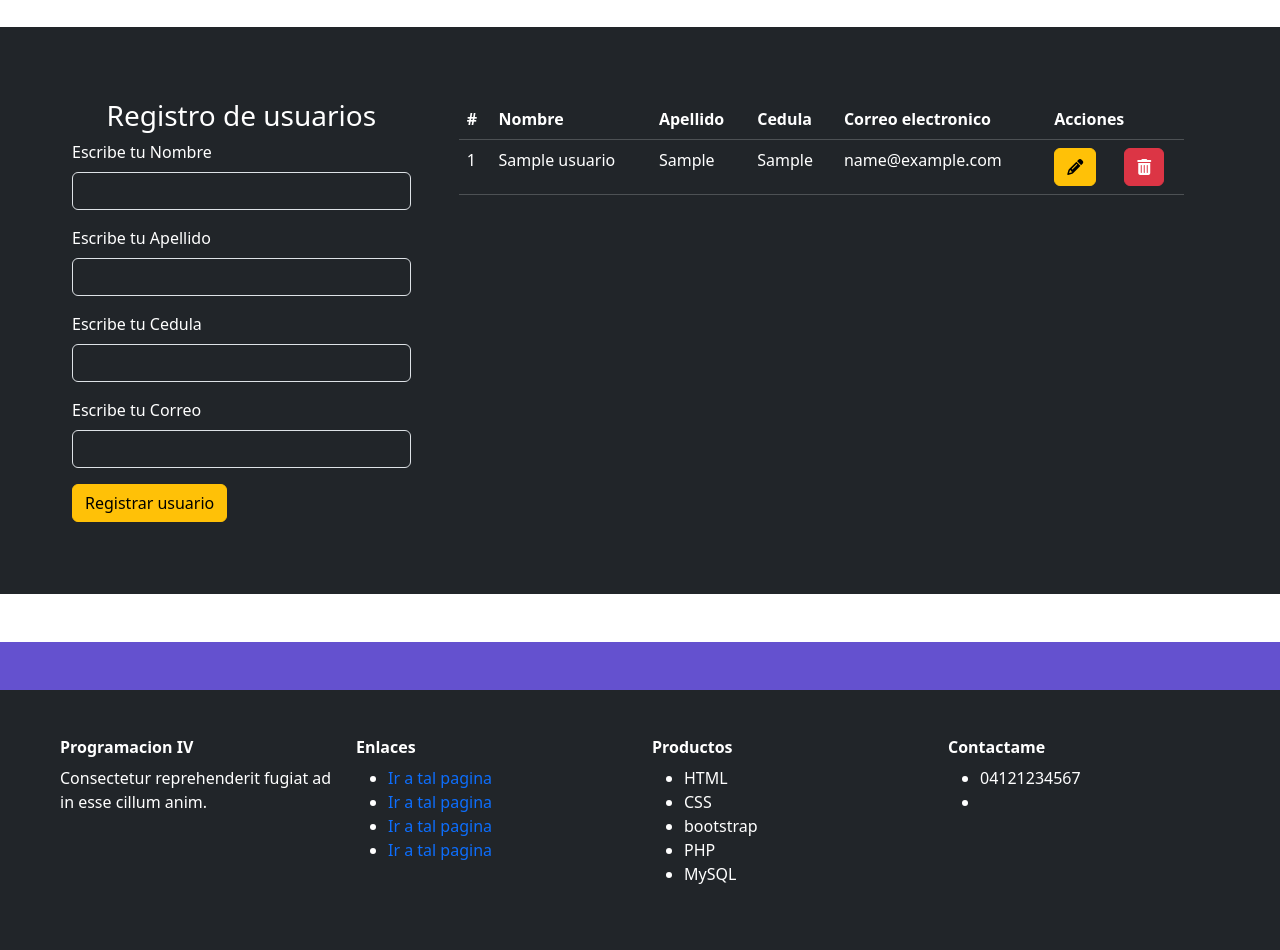
After one commit to GrimmGW/Nuestra-Primera-Pagina, a PHP site: page /mi_pagina_web.php in a window 1280 px wide. The commit adds this page. Shown: the part 1154-2104 px from the top of the page. Run offline with PHP 8.4, Linux system fonts and the light colour scheme; tables that the repository leaves empty or names only in its code hold one stand-in row (values such as "Sample post"); some libraries are stand-ins or nearby versions.

Commit message:
integracion con PHP y controladores agregados

```diff
--- /dev/null
+++ b/controller/delete_user.php
@@ -0,0 +1,14 @@
+<?php
+
+    if(!empty($_GET["id"])){
+        $id = $_GET["id"];
+        $sql = $conn->query("delete from usuarios where id=$id");
+
+        if($sql == 1){
+            header("location:mi_pagina_web.php");
+        } else {
+            echo "<div class='alert alert-danger'>Error al borrar el usuario</div>";
+        }
+    }
+
+?>
--- /dev/null
+++ b/controller/new_user.php
@@ -0,0 +1,22 @@
+<?php
+
+    if(!empty($_POST["btnregistrar"])){
+        if(!empty($_POST["nombre"]) and !empty($_POST["apellido"]) and !empty($_POST["cedula"]) and !empty($_POST["correo"])){
+
+            $nombre = $_POST["nombre"];
+            $apellido = $_POST["apellido"];
+            $cedula = $_POST["cedula"];
+            $correo = $_POST["correo"];
+
+            $sql = $conn->query(" insert into usuarios (nombre, apellido, cedula, email) values('$nombre', '$apellido', '$cedula', '$correo')  ");
+            if($sql==1){
+                header("location:mi_pagina_web.php");
+            } else {
+                echo "<div class='alert alert-danger'>Error al crear el usuario</div>";
+            }
+        } else {
+            echo "<div class='alert alert-warning'>Hay casillas vacias</div>";
+        }
+    }
+
+?>
--- a/mi_pagina_web.html
+++ b/mi_pagina_web.php
@@ -48,41 +48,81 @@
     </section>
     <section id="about" class="mt-5">
         <div class="row align-items-center">
-            <div class="col col-lg-4 offset-lg-2">
+            <div class="col-lg-4 offset-lg-2 offset-1 col-10">
                 <h2>Aqui se verá Programación Web</h2>
                 <p class="mt-3">Occaecat ut esse nulla magna officia magna dolor excepteur. Labore reprehenderit et nisi incididunt id. Veniam elit in magna occaecat voluptate excepteur. Tempor sit ut mollit deserunt elit anim qui Lorem adipisicing reprehenderit.</p>
             </div>
-            <div class="col col-lg-3 offset-lg-1 col-sm-12">
+            <div class="col-lg-3 offset-lg-1 offset-1 col-10">
                 <img src="assets/images/ladscape_prueba.jpg" class="img-fluid rounded" alt="Una vista hermosa">
             </div>
         </div>
     </section>
     <section id="contacto" class="bg-dark p-5 text-white mt-5">
-        <form action="">
-            <div class="row">
-                <div class="col col-4 offset-1">
-                    <div class="mb-4">
-                        <label for="inputNombre" class="form-label">Escribe tu nombre</label>
-                        <input type="text" class="form-control bg-dark text-white" id="inputNombre" placeholder="John">
-                    </div>
-                    <div  class="mb-4">
-                        <label for="inputApellido" class="form-label">Escribe tu apellido</label>
-                        <input type="text" class="form-control bg-dark text-white" id="inputApellido" placeholder="Doe">
-                    </div>
-                    <div class="">
-                        <label for="inputEmail" class="form-label">Escribe tu correo</label>
-                        <input type="email" class="form-control bg-dark text-white" id="inputEmail" placeholder="john.doe@email.com">
-                    </div>
-                </div>
-                <div class="col col-6">
-                    <div class="">
-                        <label for="inputComentario" class="form-label">Dejanos tu comentario</label>
-                        <textarea class="form-control bg-dark text-white" id="inputComentario" rows="7"></textarea>
-                        <button type="button" class="btn btn-outline-primary mt-3 px-5"><i class="fa-solid fa-paper-plane"></i></button>
-                    </div>
-                </div>
+    <div class="container-fluid row">
+        <form class="col-lg-4 col-sm-12 p-4" method="POST">
+            <h3 class="text-center">Registro de usuarios</h3>
+            <?php
+            include "model/conn.php";
+            include "controller/new_user.php";
+            include "controller/delete_user.php";
+
+            ?>
+            <div class="mb-3">
+                <label for="formNombreLabel" class="form-label">Escribe tu Nombre</label>
+                <input type="text" class="form-control bg-dark text-white" name="nombre">
             </div>
+            <div class="mb-3">
+                <label for="formApellidoLabel" class="form-label">Escribe tu Apellido</label>
+                <input type="text" class="form-control bg-dark text-white" name="apellido">
+            </div>
+            <div class="mb-3">
+                <label for="formCedulaLabel" class="form-label">Escribe tu Cedula</label>
+                <input type="number" class="form-control bg-dark text-white" name="cedula">
+            </div>
+            <div class="mb-3">
+                <label for="formCorreoLabel" class="form-label">Escribe tu Correo</label>
+                <input type="email" class="form-control bg-dark text-white" name="correo">
+            </div>
+
+            <button type="submit" class="btn btn-warning" name="btnregistrar" value="ok">Registrar usuario</button>
         </form>
+        <div class="col-lg-8 col-sm-12 p-4 table-responsive">
+            <table class="table table-hover table-dark">
+                <thead>
+                    <tr>
+                        <th>#</th>
+                        <th>Nombre</th>
+                        <th>Apellido</th>
+                        <th>Cedula</th>
+                        <th>Correo electronico</th>
+                        <th colspan="2">Acciones</th>
+                    </tr>
+                </thead>
+                <tbody>
+                    <?php
+                    include "model/conn.php";
+                    $sql = $conn->query("select * from usuarios");
+                    while ($datos = $sql->fetch_object()){ ?>
+                    <tr>
+                        <td><?= $datos->id ?></td>
+                        <td><?= $datos->nombre ?></td>
+                        <td><?= $datos->apellido ?></td>
+                        <td><?= $datos->cedula ?></td>
+                        <td><?= $datos->email ?></td>
+                        <td>
+                            <a href="edit_index.php?id=<?= $datos->id ?>" class="btn btn-small btn-warning"><i class="fa-solid fa-pencil"></i></a>
+                        </td>
+                        <td>
+                            <a onclick="return confirm('Desear borrar este usuario?')" href="mi_pagina_web.php?id=<?= $datos->id ?>" class="btn btn-small btn-danger"><i class="fa-solid fa-trash-can"></i></a>
+                        </td>
+                    </tr>
+                    <?php
+                    }
+                    ?>
+                </tbody>
+            </table>
+        </div>
+    </div>
     </section>
     <div class="py-4 mt-5" style="background-color: #6451CF;"></div>
     <footer id="footer" class="p-5 bg-dark text-white">
--- /dev/null
+++ b/model/conn.php
@@ -0,0 +1,6 @@
+<?php
+
+    $conn = new mysqli("localhost", "root", "", "conexionphp");
+    $conn->set_charset("utf8")
+
+?>
```
Also changed, not shown: 100html.html (added, +30 -0 lines), controller/edit_user.php (added, +23 -0 lines), edit_index.php (added, +51 -0 lines).
